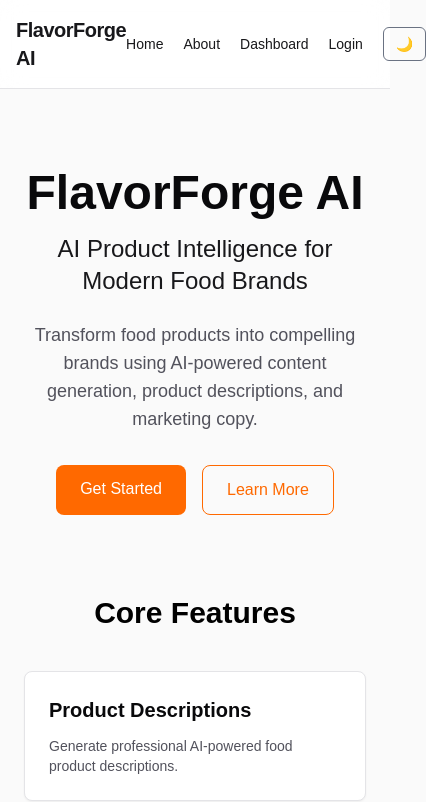
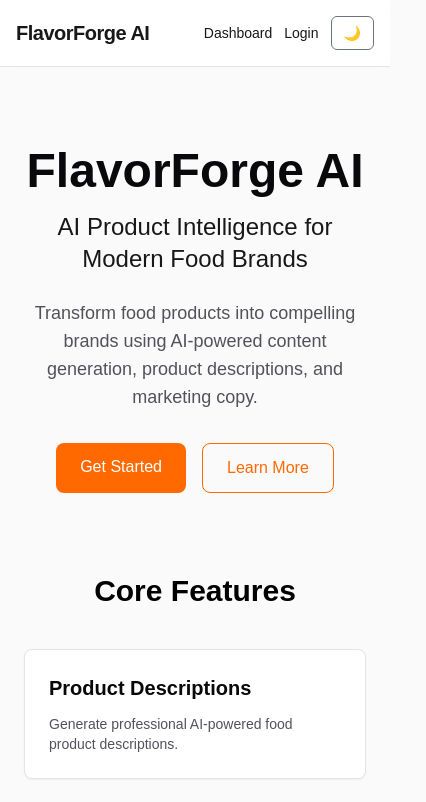
Before and after one commit to Avinash00006/flavorforge-ai, a Next.js app in the folder frontend/: page / in a window 390 px wide. Shown: the top 802 px of the page, 426 px wide, since content can reach past the window. Built offline with nearby package versions, Linux system fonts and the light colour scheme.

Commit message:
style: optimize navbar layout and responsiveness on mobile viewports

```diff
--- a/frontend/components/Navbar.jsx
+++ b/frontend/components/Navbar.jsx
@@ -41,17 +41,17 @@ export default function Navbar() {
           FlavorForge AI
         </Link>
 
-        <div className="flex items-center gap-5">
+        <div className="flex items-center gap-3 sm:gap-5">
           <Link
             href="/"
-            className="hover:text-orange-500 dark:hover:text-orange-400 transition-colors font-medium text-sm"
+            className="hidden sm:inline-block hover:text-orange-500 dark:hover:text-orange-400 transition-colors font-medium text-sm"
           >
             Home
           </Link>
 
           <Link
             href="/about"
-            className="hover:text-orange-500 dark:hover:text-orange-400 transition-colors font-medium text-sm"
+            className="hidden sm:inline-block hover:text-orange-500 dark:hover:text-orange-400 transition-colors font-medium text-sm"
           >
             About
           </Link>
```
